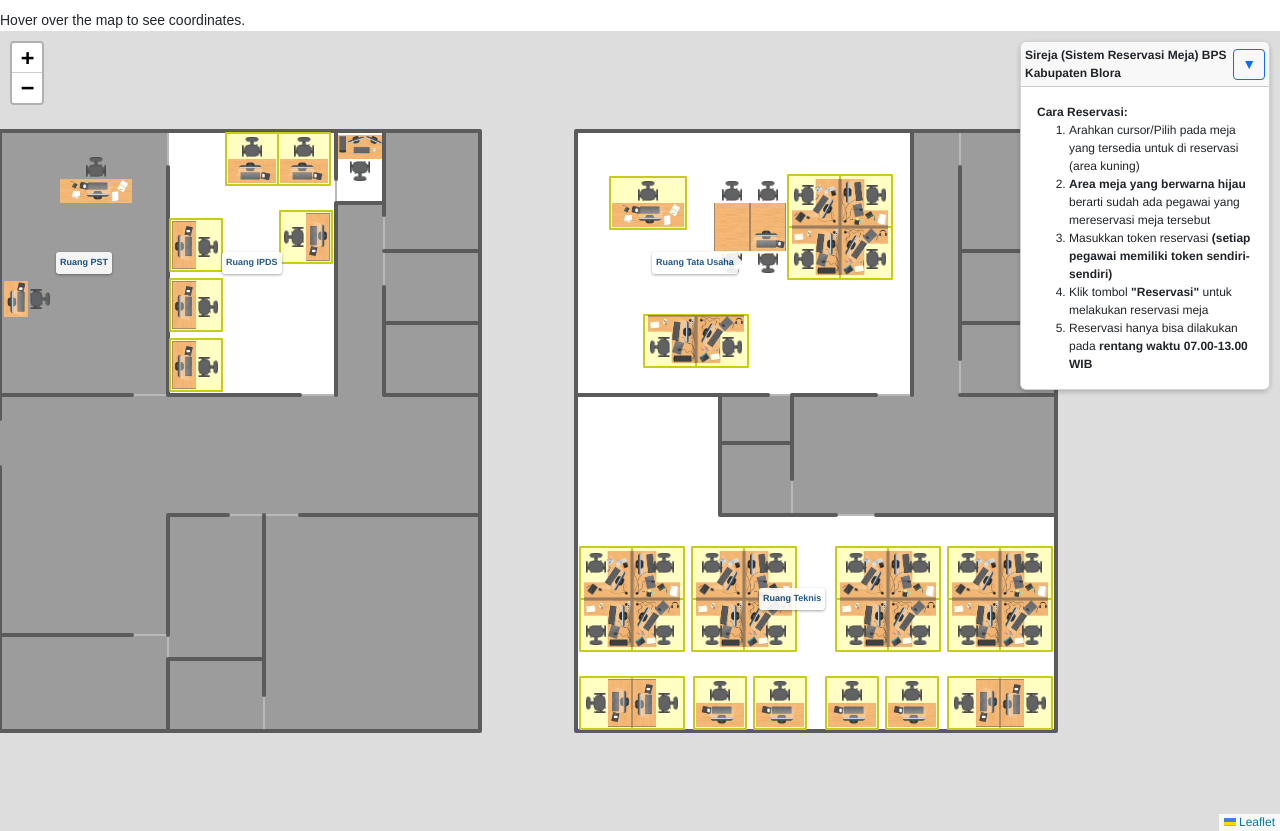
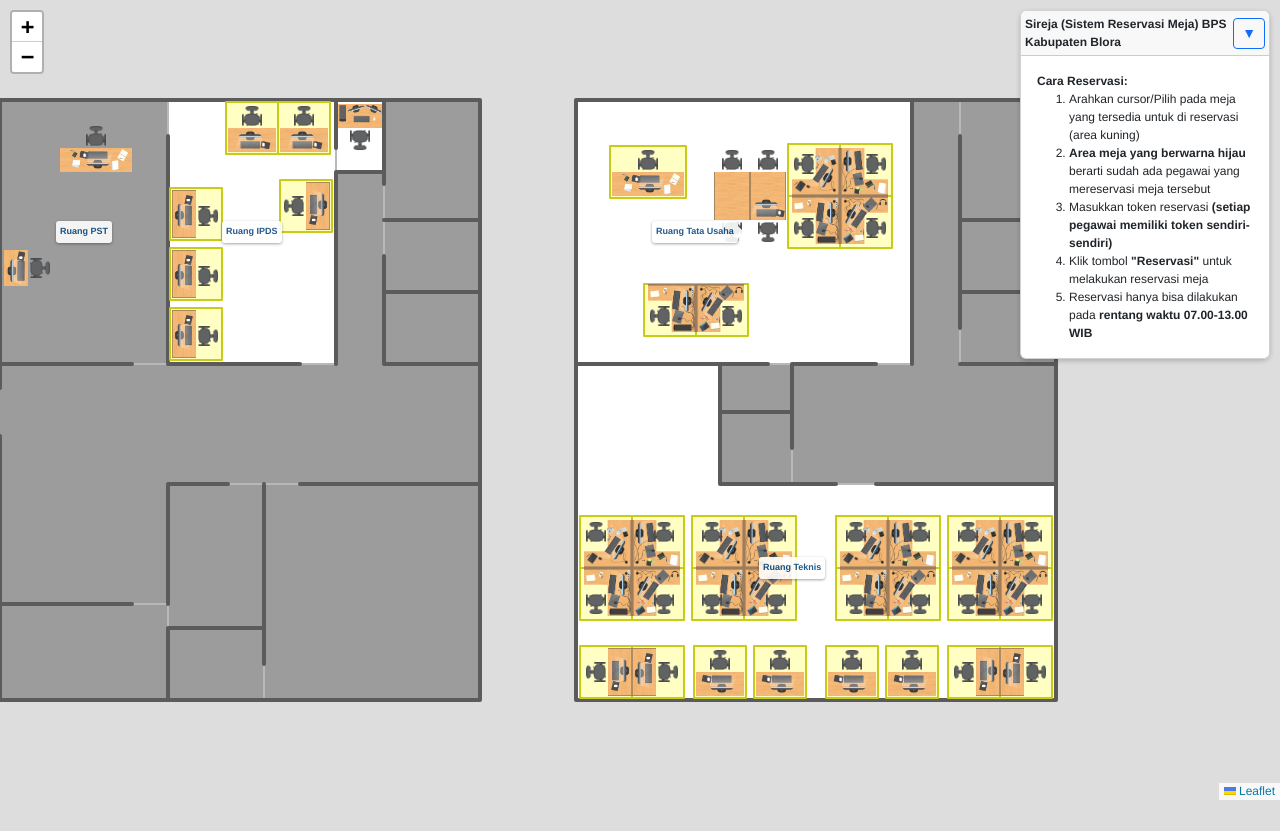
Before and after one commit to yustiar/sireja, a Django app: template templates/index.html in a window 1280 px wide. After the commit the page ends 800 px from the top, so only its background shows below. Run offline with Django 5.2, Linux system fonts and the light colour scheme; the template is opened without the code that fills it: most values are stand-ins (such as "Sample title", 1, 10 or a date in 2020); some libraries are stand-ins or nearby versions.

Commit message:
Update index.html

```diff
--- a/templates/index.html
+++ b/templates/index.html
@@ -40,7 +40,7 @@
     </div>
 
 
-    <div id="coordinates">Hover over the map to see coordinates.</div>
+    <!--<div id="coordinates">Hover over the map to see coordinates.</div>-->
 
     <div id="loading-overlay" style="display: none;">
         <div class="spinner"></div>
@@ -530,19 +530,19 @@
 
 
         // Ambil elemen untuk menampilkan koordinat
-        var coordinatesDiv = document.getElementById('coordinates');
+        //var coordinatesDiv = document.getElementById('coordinates');
 
         // Event listener untuk mendapatkan koordinat saat kursor bergerak
-        map.on('mousemove', function(e) {
-            var lat = e.latlng.lat.toFixed(5);
-            var lng = e.latlng.lng.toFixed(5);
-            coordinatesDiv.innerHTML = `Latitude: ${lat}, Longitude: ${lng}`;
-        });
+        //map.on('mousemove', function(e) {
+        //    var lat = e.latlng.lat.toFixed(5);
+        //    var lng = e.latlng.lng.toFixed(5);
+        //    coordinatesDiv.innerHTML = `Latitude: ${lat}, Longitude: ${lng}`;
+        //});
 
         // Tambahkan teks default saat kursor tidak di atas peta
-        map.on('mouseout', function() {
-            coordinatesDiv.innerHTML = 'Hover over the map to see coordinates.';
-        });
+        //map.on('mouseout', function() {
+        //    coordinatesDiv.innerHTML = 'Hover over the map to see coordinates.';
+        //});
     </script>
 
 
```
